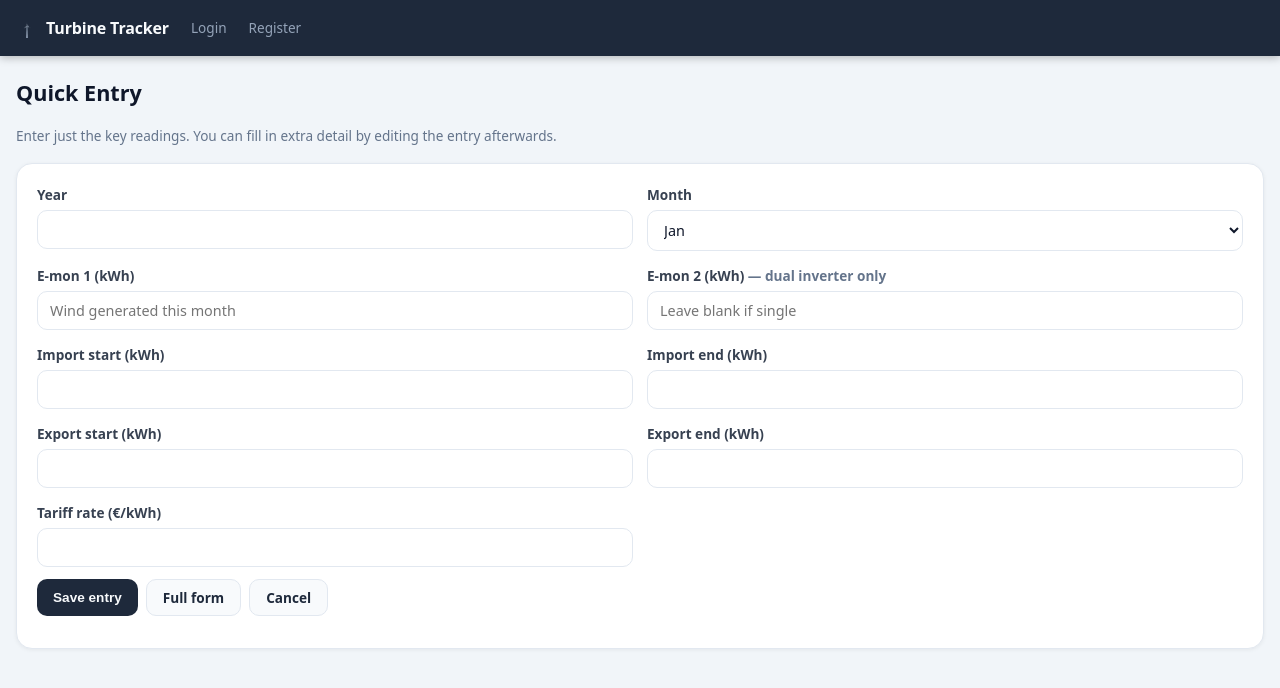
After one commit to Gadge64/turbine-tracker, a Flask app: template templates/quick_entry.html in a window 1280 px wide. The commit adds this page. Shown: the top 688 px of the page. Run offline with Flask 3, Linux system fonts and the light colour scheme; the template is opened without the code that fills it, so the values that code supplies are empty; some libraries are stand-ins or nearby versions.

Commit message:
Add maintenance log, self-sufficiency %, leaderboard, quick entry, bulk tariff update

```diff
--- a/app.py
+++ b/app.py
@@ -162,6 +162,23 @@ class TurbineEntry(db.Model):
         if e_mon is None:
             return None
         return e_mon * self.tariff_safe()
+
+    def self_sufficiency_pct(self) -> Optional[float]:
+        wind_used = self.used_from_wind_effective_kwh()
+        total = self.house_total_wind_grid_kwh()
+        if wind_used is None or total is None or total <= 0:
+            return None
+        return min(wind_used / total * 100.0, 100.0)
+
+
+class MaintenanceLog(db.Model):
+    id = db.Column(db.Integer, primary_key=True)
+    user_id = db.Column(db.Integer, db.ForeignKey("user.id"), nullable=False)
+    date = db.Column(db.Date, nullable=False)
+    description = db.Column(db.String(500), nullable=False)
+    cost = db.Column(db.Float, nullable=True)
+    next_service_date = db.Column(db.Date, nullable=True)
+    notes = db.Column(db.String(500), nullable=True)
 
 
 def init_db() -> None:
@@ -583,6 +600,7 @@ def dashboard():
         "Import total (kWh)": series([e.import_total_kwh() for e in entries]),
         "Export total (kWh)": series([e.export_total_kwh() for e in entries]),
         "Used from wind (kWh)": series([e.used_from_wind_effective_kwh() for e in entries]),
+        "Self-sufficiency (%)": series([e.self_sufficiency_pct() for e in entries]),
         "Inverter total (kWh)": series([e.inverter_total_combined() for e in entries]),
         "House total (Wind & Grid)": series([e.house_total_wind_grid_kwh() for e in entries]),
         "Value @ tariff": series([e.value_at_tariff() for e in entries]),
@@ -630,6 +648,18 @@ def dashboard():
     lifetime_co2 = safe_sum([e.co2_safe() for e in entries])
     lifetime_export = safe_sum([e.export_total_kwh() for e in entries])
     lifetime_import = safe_sum([e.import_total_kwh() for e in entries])
+
+    _total_wind_used = safe_sum([e.used_from_wind_effective_kwh() for e in entries])
+    _total_house = safe_sum([e.house_total_wind_grid_kwh() for e in entries])
+    lifetime_self_sufficiency: Optional[float] = round(_total_wind_used / _total_house * 100, 1) if _total_house > 0 else None
+
+    next_service = (
+        MaintenanceLog.query
+        .filter(MaintenanceLog.user_id == user.id,
+                MaintenanceLog.next_service_date >= datetime.date.today())
+        .order_by(MaintenanceLog.next_service_date.asc())
+        .first()
+    )
 
     if entries:
         oldest = min(entries, key=lambda e: (e.year, e.month))
@@ -685,6 +715,8 @@ def dashboard():
         years=years,
         yoy_datasets=yoy_datasets,
         yoy_metric_labels=[m[0] for m in yoy_metric_fns],
+        lifetime_self_sufficiency=lifetime_self_sufficiency,
+        next_service=next_service,
     )
 
 
@@ -1552,6 +1584,210 @@ def print_report():
     )
 
 
+@app.route("/add/quick", methods=["GET", "POST"])
+@login_required
+def quick_entry():
+    user = get_current_user()
+    if request.method == "GET":
+        today = datetime.date.today()
+        year = parse_int_field(request.args, "year") or today.year
+        month = parse_int_field(request.args, "month") or today.month
+        dup = find_duplicate_entry(user.id, year, month)
+        if dup:
+            flash(f"Entry already exists for {year}-{month:02d}. Opening it for editing.", "info")
+            return redirect(url_for("edit_entry", entry_id=dup.id))
+        prev_entry = get_previous_month_entry(user.id, year, month)
+        return render_template(
+            "quick_entry.html",
+            default_year=year,
+            default_month=month,
+            default_import_start=prev_entry.import_end_kwh if prev_entry and prev_entry.import_end_kwh is not None else None,
+            default_export_start=prev_entry.export_end_kwh if prev_entry and prev_entry.export_end_kwh is not None else None,
+            default_tariff=prev_entry.tariff_safe() if prev_entry else 0.195,
+        )
+    year = parse_int_field(request.form, "year", "Year", required=True)
+    month = parse_int_field(request.form, "month", "Month", required=True)
+    if year is None or month is None or not (1 <= month <= 12):
+        flash("Valid year and month are required.", "danger")
+        return redirect(url_for("quick_entry"))
+    if find_duplicate_entry(user.id, year, month):
+        flash(f"Entry already exists for {year}-{month:02d}.", "danger")
+        return redirect(url_for("dashboard"))
+    e_mon = parse_float_field(request.form, "e_mon_kwh", "E-mon 1")
+    e_mon_2 = parse_float_field(request.form, "e_mon_kwh_2", "E-mon 2")
+    entry = TurbineEntry(
+        user_id=user.id,
+        year=year,
+        month=month,
+        date=datetime.date(year, month, 1),
+        import_start_kwh=parse_float_field(request.form, "import_start_kwh"),
+        import_end_kwh=parse_float_field(request.form, "import_end_kwh"),
+        export_start_kwh=parse_float_field(request.form, "export_start_kwh"),
+        export_end_kwh=parse_float_field(request.form, "export_end_kwh"),
+        e_mon_kwh=e_mon,
+        e_mon_kwh_2=e_mon_2,
+        tariff_rate=parse_float_field(request.form, "tariff_rate"),
+        inverter_total_kwh=auto_inverter_total_kwh(user.id, year, month, e_mon),
+        inverter_total_kwh_2=auto_inverter_total_kwh_2(user.id, year, month, e_mon_2),
+    )
+    db.session.add(entry)
+    db.session.commit()
+    flash("Entry saved. You can add more detail by editing it.", "success")
+    return redirect(url_for("dashboard"))
+
+
+@app.route("/entries/bulk-tariff", methods=["GET", "POST"])
+@login_required
+def bulk_tariff():
+    user = get_current_user()
+    entries = (TurbineEntry.query.filter_by(user_id=user.id)
+               .order_by(TurbineEntry.year.asc(), TurbineEntry.month.asc()).all())
+    if request.method == "POST":
+        from_year = parse_int_field(request.form, "from_year", "From year", required=True)
+        from_month = parse_int_field(request.form, "from_month", "From month", required=True)
+        new_rate = parse_float_field(request.form, "tariff_rate", "Tariff rate", required=True)
+        if from_year is None or from_month is None or new_rate is None:
+            return render_template("bulk_tariff.html", entries=entries)
+        if not (1 <= from_month <= 12):
+            flash("Month must be between 1 and 12.", "danger")
+            return render_template("bulk_tariff.html", entries=entries)
+        from_date = datetime.date(from_year, from_month, 1)
+        to_update = [e for e in entries if e.date >= from_date]
+        for e in to_update:
+            e.tariff_rate = new_rate
+        db.session.commit()
+        flash(f"Tariff updated to €{new_rate:.4f}/kWh on {len(to_update)} entr{'y' if len(to_update) == 1 else 'ies'} from {MONTH_ABBRS[from_month - 1]} {from_year} onwards.", "success")
+        return redirect(url_for("dashboard"))
+    return render_template("bulk_tariff.html", entries=entries)
+
+
+@app.route("/leaderboard")
+@login_required
+def leaderboard():
+    all_users = User.query.order_by(User.username.asc()).all()
+    all_entries = TurbineEntry.query.all()
+    today = datetime.date.today()
+    year_start = datetime.date(today.year, 1, 1)
+
+    rows = []
+    for u in all_users:
+        user_entries = [e for e in all_entries if e.user_id == u.id]
+        ytd_entries = [e for e in user_entries if e.date >= year_start]
+
+        ss_vals = [v for v in (e.self_sufficiency_pct() for e in ytd_entries) if v is not None]
+        avg_ss: Optional[float] = round(sum(ss_vals) / len(ss_vals), 1) if ss_vals else None
+
+        sorted_e = sorted(user_entries, key=lambda e: (e.year, e.month))
+        streak = 0
+        if sorted_e:
+            exp_y, exp_m = sorted_e[-1].year, sorted_e[-1].month
+            for e in reversed(sorted_e):
+                if (e.year, e.month) == (exp_y, exp_m):
+                    streak += 1
+                    exp_y, exp_m = prev_year_month(exp_y, exp_m)
+                else:
+                    break
+
+        rows.append({
+            "display_name": user_display_name(u),
+            "ytd_generated": safe_sum([e.e_mon_total_kwh() for e in ytd_entries]),
+            "all_time_generated": safe_sum([e.e_mon_total_kwh() for e in user_entries]),
+            "avg_self_sufficiency": avg_ss,
+            "entry_streak": streak,
+        })
+
+    rows.sort(key=lambda r: r["ytd_generated"], reverse=True)
+    return render_template("leaderboard.html", rows=rows, year=today.year)
+
+
+@app.route("/maintenance")
+@login_required
+def maintenance():
+    user = get_current_user()
+    logs = (MaintenanceLog.query.filter_by(user_id=user.id)
+            .order_by(MaintenanceLog.date.desc()).all())
+    today = datetime.date.today()
+    upcoming = [l for l in logs if l.next_service_date and l.next_service_date >= today]
+    upcoming.sort(key=lambda l: l.next_service_date)
+    return render_template("maintenance.html", logs=logs, upcoming=upcoming, today=today)
+
+
+@app.route("/maintenance/add", methods=["GET", "POST"])
+@login_required
+def add_maintenance():
+    user = get_current_user()
+    if request.method == "POST":
+        date_raw = (request.form.get("date") or "").strip()
+        description = (request.form.get("description") or "").strip()
+        if not date_raw or not description:
+            flash("Date and description are required.", "danger")
+            return render_template("maintenance_form.html", log=None,
+                                   action_url=url_for("add_maintenance"), title="Add maintenance entry")
+        date_val = parse_date_yyyy_mm_dd(date_raw)
+        if date_val is None:
+            flash("Invalid date format.", "danger")
+            return render_template("maintenance_form.html", log=None,
+                                   action_url=url_for("add_maintenance"), title="Add maintenance entry")
+        log = MaintenanceLog(
+            user_id=user.id,
+            date=date_val,
+            description=description,
+            cost=parse_float_field(request.form, "cost"),
+            next_service_date=parse_date_yyyy_mm_dd(request.form.get("next_service_date") or ""),
+            notes=(request.form.get("notes") or "").strip() or None,
+        )
+        db.session.add(log)
+        db.session.commit()
+        flash("Maintenance entry added.", "success")
+        return redirect(url_for("maintenance"))
+    return render_template("maintenance_form.html", log=None,
+                           action_url=url_for("add_maintenance"), title="Add maintenance entry")
+
+
+@app.route("/maintenance/<int:log_id>/edit", methods=["GET", "POST"])
+@login_required
+def edit_maintenance(log_id: int):
+    user = get_current_user()
+    log = db.get_or_404(MaintenanceLog, log_id)
+    if log.user_id != user.id and not user.is_admin:
+        abort(403)
+    if request.method == "POST":
+        date_raw = (request.form.get("date") or "").strip()
+        description = (request.form.get("description") or "").strip()
+        if not date_raw or not description:
+            flash("Date and description are required.", "danger")
+            return render_template("maintenance_form.html", log=log,
+                                   action_url=url_for("edit_maintenance", log_id=log_id), title="Edit maintenance entry")
+        date_val = parse_date_yyyy_mm_dd(date_raw)
+        if date_val is None:
+            flash("Invalid date format.", "danger")
+            return render_template("maintenance_form.html", log=log,
+                                   action_url=url_for("edit_maintenance", log_id=log_id), title="Edit maintenance entry")
+        log.date = date_val
+        log.description = description
+        log.cost = parse_float_field(request.form, "cost")
+        log.next_service_date = parse_date_yyyy_mm_dd(request.form.get("next_service_date") or "")
+        log.notes = (request.form.get("notes") or "").strip() or None
+        db.session.commit()
+        flash("Maintenance entry updated.", "success")
+        return redirect(url_for("maintenance"))
+    return render_template("maintenance_form.html", log=log,
+                           action_url=url_for("edit_maintenance", log_id=log_id), title="Edit maintenance entry")
+
+
+@app.route("/maintenance/<int:log_id>/delete", methods=["POST"])
+@login_required
+def delete_maintenance(log_id: int):
+    user = get_current_user()
+    log = db.get_or_404(MaintenanceLog, log_id)
+    if log.user_id != user.id and not user.is_admin:
+        abort(403)
+    db.session.delete(log)
+    db.session.commit()
+    flash("Maintenance entry deleted.", "success")
+    return redirect(url_for("maintenance"))
+
+
 if __name__ == "__main__":
     init_db()
     app.run(debug=True)
--- a/templates/base.html
+++ b/templates/base.html
@@ -215,10 +215,12 @@
       {% if session.get('user_id') %}
         <a href="{{ url_for('dashboard') }}"  class="{{ 'nav-active' if request.endpoint == 'dashboard' }}">Dashboard</a>
         <a href="{{ url_for('add_entry') }}"  class="{{ 'nav-active' if request.endpoint == 'add_entry' }}">Add Entry</a>
-        <a href="{{ url_for('compare') }}"    class="{{ 'nav-active' if request.endpoint == 'compare' }}">Compare</a>
+        <a href="{{ url_for('compare') }}"      class="{{ 'nav-active' if request.endpoint == 'compare' }}">Compare</a>
         <a href="{{ url_for('community') }}"  class="{{ 'nav-active' if request.endpoint == 'community' }}">Community</a>
+        <a href="{{ url_for('leaderboard') }}" class="{{ 'nav-active' if request.endpoint == 'leaderboard' }}">Leaderboard</a>
         <a href="{{ url_for('users') }}"      class="{{ 'nav-active' if request.endpoint == 'users' }}">Members</a>
         <a href="{{ url_for('profile') }}"    class="{{ 'nav-active' if request.endpoint in ['profile','edit_profile'] }}">Profile</a>
+        <a href="{{ url_for('maintenance') }}" class="{{ 'nav-active' if 'maintenance' in request.endpoint }}">Maintenance</a>
         <a href="{{ url_for('download_database_backup') }}" class="btn-secondary" style="font-size:.8rem;padding:5px 10px">Backup</a>
         {% if nav_user and nav_user.is_admin %}
           <div class="nav-sep"></div>
--- /dev/null
+++ b/templates/quick_entry.html
@@ -0,0 +1,61 @@
+{% extends "base.html" %}
+{% block content %}
+<h2>Quick Entry</h2>
+<p class="muted" style="margin-bottom:16px">Enter just the key readings. You can fill in extra detail by editing the entry afterwards.</p>
+<div class="card">
+<form method="post">
+<input type="hidden" name="csrf_token" value="{{ csrf_token() }}">
+<div class="form-grid two">
+  <div>
+    <label>Year</label>
+    <input type="number" name="year" value="{{ default_year }}" required>
+  </div>
+  <div>
+    <label>Month</label>
+    <select name="month">
+      {% for i, m in [("1","Jan"),("2","Feb"),("3","Mar"),("4","Apr"),("5","May"),("6","Jun"),("7","Jul"),("8","Aug"),("9","Sep"),("10","Oct"),("11","Nov"),("12","Dec")] %}
+        <option value="{{ i }}" {% if i|int == default_month %}selected{% endif %}>{{ m }}</option>
+      {% endfor %}
+    </select>
+  </div>
+
+  <div>
+    <label>E-mon 1 (kWh)</label>
+    <input type="number" step="any" name="e_mon_kwh" placeholder="Wind generated this month">
+  </div>
+  <div>
+    <label>E-mon 2 (kWh) <span class="muted">— dual inverter only</span></label>
+    <input type="number" step="any" name="e_mon_kwh_2" placeholder="Leave blank if single">
+  </div>
+
+  <div>
+    <label>Import start (kWh)</label>
+    <input type="number" step="any" name="import_start_kwh" value="{{ default_import_start if default_import_start is not none else '' }}">
+  </div>
+  <div>
+    <label>Import end (kWh)</label>
+    <input type="number" step="any" name="import_end_kwh">
+  </div>
+
+  <div>
+    <label>Export start (kWh)</label>
+    <input type="number" step="any" name="export_start_kwh" value="{{ default_export_start if default_export_start is not none else '' }}">
+  </div>
+  <div>
+    <label>Export end (kWh)</label>
+    <input type="number" step="any" name="export_end_kwh">
+  </div>
+
+  <div>
+    <label>Tariff rate (€/kWh)</label>
+    <input type="number" step="any" name="tariff_rate" value="{{ default_tariff }}">
+  </div>
+</div>
+<div class="actions-row">
+  <button>Save entry</button>
+  <a class="button-link btn-secondary" href="{{ url_for('add_entry') }}">Full form</a>
+  <a class="button-link btn-secondary" href="{{ url_for('dashboard') }}">Cancel</a>
+</div>
+</form>
+</div>
+{% endblock %}
```
Also changed, not shown: templates/bulk_tariff.html (added, +40 -0 lines), templates/dashboard.html (+15 -2 lines), templates/leaderboard.html (added, +31 -0 lines), templates/maintenance.html (added, +50 -0 lines), templates/maintenance_form.html (added, +36 -0 lines).
